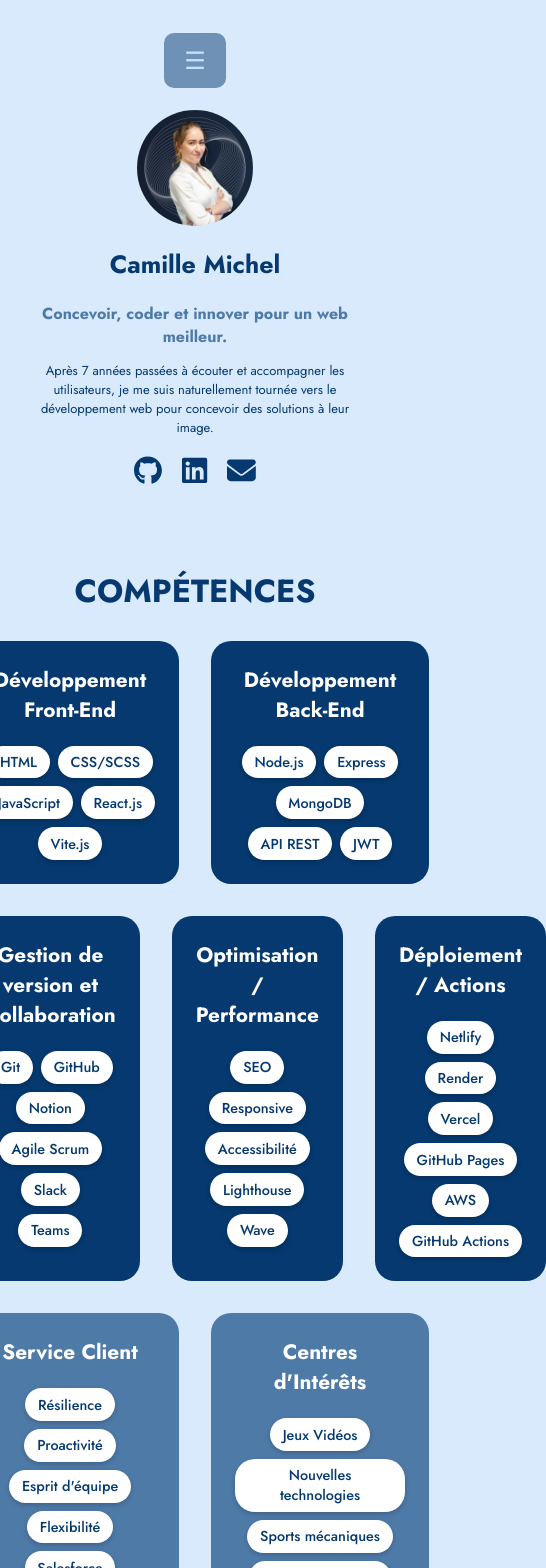
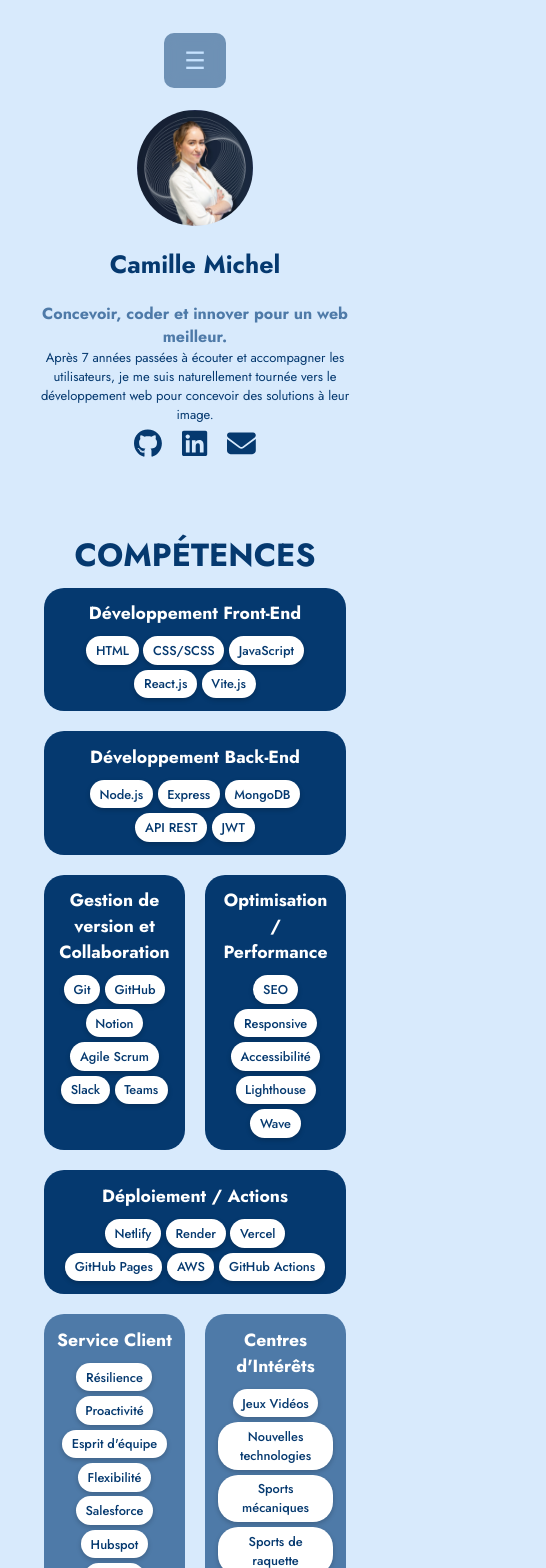
Before and after one commit to CamilleMichel69/Portfolio_1stVersion_ReactJS, a React (Vite) app in the folder Portfolio/: page / in a window 390 px wide. Shown: the top 1568 px of the page, 546 px wide, since content can reach past the window. Built offline with nearby package versions, Linux system fonts and the light colour scheme.

Commit message:
responsive skills

```diff
--- a/Portfolio/src/components/skills.jsx
+++ b/Portfolio/src/components/skills.jsx
@@ -2,7 +2,7 @@ const Skills = () => {
     return (
         <section id="skills" className="skills">
             <h2>COMPÉTENCES</h2>
-            <div className="skills-box-1">
+            <div className="skills-box">
                 <div className="skills-card">
                     <h3>Développement Front-End</h3>
                     <div className="skills-list">
@@ -24,7 +24,7 @@ const Skills = () => {
                     </div>
                 </div>
             </div>
-            <div className="skills-box-2">
+            <div className="skills-box">
                 <div className="skills-card">
                     <h3>Gestion de version et Collaboration</h3>
                     <div className="skills-list">
@@ -58,7 +58,7 @@ const Skills = () => {
                     </div>
                 </div>
             </div>
-            <div className="skills-box-3">
+            <div className="skills-box">
                 <div className="skills-card bottom">
                     <h3>Service Client</h3>
                     <div className="skills-list">
--- a/Portfolio/src/style/components/skills.scss
+++ b/Portfolio/src/style/components/skills.scss
@@ -1,39 +1,25 @@
-@import '../utils//variables';
+@import '../utils/variables';
 @import '../utils/mixins';
 
 .skills {
     @include aligncenter;
     flex-direction: column;
+    padding: 2rem;
 
-    .skills-box-1, .skills-box-2, .skills-box-3 {
-        display: grid;
-        width: 80%;
+    .skills-box {
+        display: flex;
+        flex-wrap: wrap;
+        justify-content: center;
+        width: 90%;
         max-width: 1000px;
-        gap: 2rem;
-    }
-
-    .skills-box-1 {
-        grid-template-columns: repeat(2, 1fr);
-        margin-bottom: 2rem;
-    }
-
-    .skills-box-2 {
-        grid-template-columns: repeat(3, 1fr);
-        margin-bottom: 2rem;
-    }
-
-    .skills-box-3 {
-        grid-template-columns: repeat(2, 1fr);
-
-        .bottom {
-            background-color: $second-color;
-        }
     }
 
     .skills-card {
+        flex: 1 1 calc(33.333% - 2rem);
         background-color: $main-color;
         color: white;
         border-radius: 20px;
+        margin: 10px;
         padding: 1.5rem;
         text-align: center;
         transition: background-color 0.3s ease;
@@ -44,7 +30,7 @@
 
         h3 {
             font-size: 1.3rem;
-            margin-top: 0;
+            margin: 0 0 10px;
         }
 
         .skills-list {
@@ -71,4 +57,37 @@
             }
         }
     }
+
+    .bottom {
+        background-color: $second-color;
+    }
 }
+
+.skills {
+    @include media(small-tablet) {
+      .skills-card {
+        padding: 1rem;
+
+        h3 {
+          font-size: 1.1rem;
+        }
+
+        .skill-bubble {
+          font-size: 0.8rem;
+          padding: 0.3rem 0.6rem;
+        }
+      }
+    }
+
+    @include media(mobile) {
+      padding: 1rem;
+
+      .skills-card {
+        padding: 0.8rem;
+
+        .skills-list {
+          gap: 0.3rem;
+        }
+      }
+    }
+}
--- a/Portfolio/src/style/utils/_mixins.scss
+++ b/Portfolio/src/style/utils/_mixins.scss
@@ -27,4 +27,4 @@
     } @else if $breakpoint == mobile {
       @media (max-width: 480px) { @content; }
     }
-  }
+}
--- a/Portfolio/src/style/utils/bases.scss
+++ b/Portfolio/src/style/utils/bases.scss
@@ -1,13 +1,17 @@
 @import '../utils//variables';
 
-html, body {
+* {
+    padding: 0;
     margin: 0;
-    scroll-behavior: smooth;
-}
+    box-sizing: border-box;
+    font-family: 'Jost';
+  }
 
 body {
+    display: flex;
+    flex-direction: column;
     background: #d8eafc;
-    font-family: 'Jost';
+    scroll-behavior: smooth;
 }
 
 .wrapper {
@@ -32,3 +36,10 @@ h2 {
 .text-none {
     display: none;
 }
+
+@media (max-width: 650px) {
+    body {
+      padding: 0;
+      margin: 0;
+    }
+  }
```
